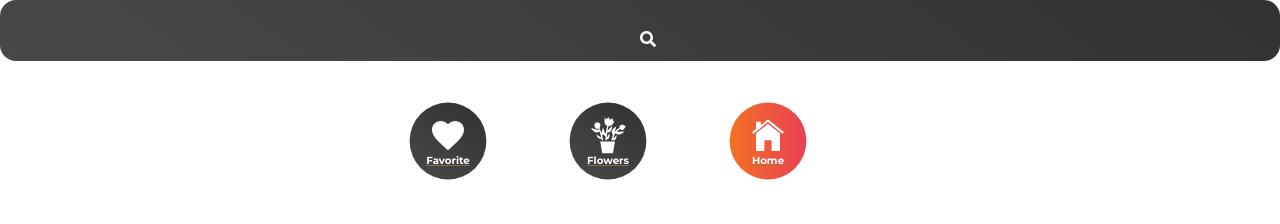
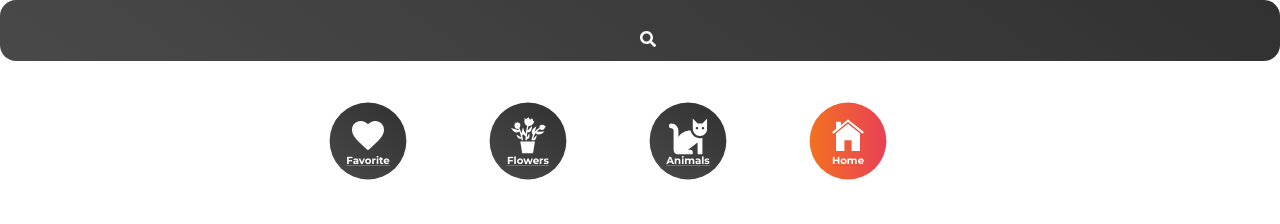
Before and after one commit to lmirzaei/find_book_react, a React (Create React App) app: page / in a window 1280 px wide. Shown: the top 224 px of the page. Built offline with nearby package versions, Linux system fonts and the light colour scheme; no server answers.

Commit message:
Add a new category in menu bar for Animals

```diff
--- a/src/components/Category.jsx
+++ b/src/components/Category.jsx
@@ -1,4 +1,5 @@
 import { GiFlowerPot } from 'react-icons/gi';
+import { FaCat } from 'react-icons/fa';
 import { IoIosHome } from 'react-icons/io';
 import { MdFavorite } from 'react-icons/md';
 import styled from 'styled-components';
@@ -16,6 +17,11 @@ function Category() {
             <SLink to={"/mylibrary/flower"}>
                 <GiFlowerPot />
                 <h4>Flowers</h4>
+            </SLink>
+
+            <SLink to={"/mylibrary/animal"}>
+                <FaCat />
+                <h4>Animals</h4>
             </SLink>
 
             <SLink to={"/"}>
```
